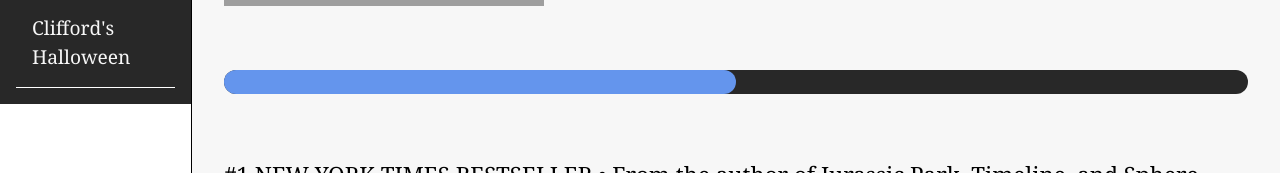
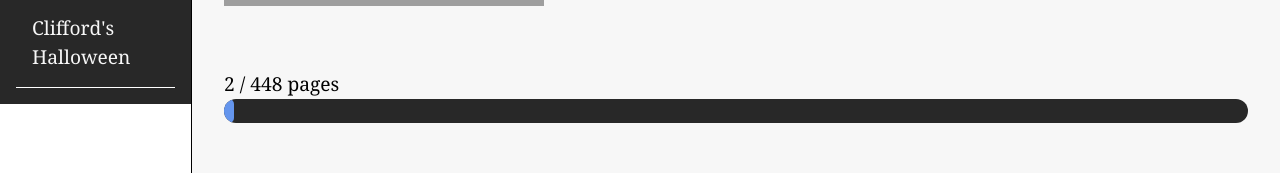
Before and after one commit to lawyerh/Reading_List, a React (Create React App) app: page / in a window 1280 px wide. Both pictures are taken after a click on the element "Airframe". Shown: the part 384-557 px from the top of the page. Built offline with nearby package versions, Linux system fonts and the light colour scheme; no server answers; data requests are answered from the project's data file; grey boxes are pictures that could not be loaded.

Commit message:
progress bar now updates style baseds on total number of pages read vs page count

```diff
--- a/src/App.css
+++ b/src/App.css
@@ -164,18 +164,25 @@ p, h1, h2, h3, h4, h5, h6 {
   height: 3rem;
   margin-left: auto;
 }
+.display__progress-container {
+  margin: 4rem 0;
+}
+.display__progress-text {
+  font-size: 1.2rem;
+}
 .display__progress {
+  --progress: 0%;
+  overflow: hidden;
   position: relative;
   height: 1.5rem;
   width: 100%;
   background-color: #282828;
-  margin: 4rem 0;
   border-radius: 1rem;
 }
 .display__progress::after {
   content: "";
   background-color: cornflowerblue;
-  width: 50%;
+  width: var(--progress);
   height: 100%;
   position: absolute;
   border-radius: inherit;
--- a/src/App.js
+++ b/src/App.js
@@ -5,9 +5,10 @@ import BookCreate from "./components/BookCreate";
 import Search from "./components/Search";
 
 import useGoogleContext from "./hooks/useGoogleContext";
+import useBooksContext from "./hooks/useBooksContext";
 
 function App(){
-const {query} = useGoogleContext();
+    const {query} = useGoogleContext();
     return(
         <div className="App">
             <h1 className="header">Reading list</h1>
--- a/src/components/Author.js
+++ b/src/components/Author.js
@@ -27,5 +27,4 @@ function Author({name, titles}){
     )
 };
 
-// TODO: Get books correct ID from app state
 export default Author;
--- a/src/components/BookDisplay.js
+++ b/src/components/BookDisplay.js
@@ -1,7 +1,9 @@
+import { useEffect, useState } from "react";
 import useBooksContext from "../hooks/useBooksContext";
 import defaultBookImage from "../img/book.jpeg"
 
 function BookDisplay(){
+    const [pageProgress, setPageProgress] = useState(1)
 
     const { books, updateTargetBook, targetBook, deleteBook  } = useBooksContext();
 
@@ -9,6 +11,21 @@ function BookDisplay(){
         deleteBook(targetBook.id)
         updateTargetBook(books[0].id)
     }
+
+    // Style object to change the progress bar width
+    const progressStyle = {
+
+        "--progress": `${pageProgress}%`
+    }
+
+    const handleUpdateProgress = () => {
+        let percentage = (targetBook.progress / targetBook.pageCount) * 100;
+        setPageProgress(Math.ceil(percentage));
+    }
+
+    useEffect(() => {
+        handleUpdateProgress();
+    }, [targetBook]);
 
     if(targetBook.title){
         return(
@@ -24,7 +41,10 @@ function BookDisplay(){
                     </div>
                     <button onClick={handleDelete} className="btn display__delete">Delete Book</button>
                 </div>
-                <div className="display__progress"></div>
+                <div onLoad={handleUpdateProgress} className="display__progress-container">
+                    <p className="display__progress-text">{`${targetBook.progress} / ${targetBook.pageCount}  pages`}</p>
+                    <div className="display__progress" style={progressStyle}></div>
+                </div>
                 <div className="display__description">
                     {targetBook.description}
                 </div>
--- a/src/contexts/BooksContext.js
+++ b/src/contexts/BooksContext.js
@@ -26,10 +26,10 @@ function Provider({children}) {
             publishedDate: book.publishedDate,
             description: book.description,
             pageCount: book.pageCount,
+            progress: 0,
             cagetories: book.categories,
             image: (book.imageLinks.thumbnail ? book.imageLinks.thumbnail : "default")
         })
-        // TODO some titles don't seem to have a thumbnail. Need to handle error
 
         setBooks([
             ...books,
@@ -82,7 +82,6 @@ function Provider({children}) {
     }, []) // adding a variable to this array would cause a rerender if that variable changes
 
     useEffect(() => {
-        console.log(targetBook);
     }, [targetBook])
     return (
             <BooksContext.Provider value={payload}>
--- a/src/db.json
+++ b/src/db.json
@@ -9,6 +9,7 @@
       "publishedDate": "2011-03-22",
       "description": "#1 NEW YORK TIMES BESTSELLER • From the author of Jurassic Park, Timeline, and Sphere comes this extraordinary thriller about airline safety, business intrigue, and a deadly cover-up. “The pacing is fast, the suspense nonstop.”—People Three passengers are dead. Fifty-six are injured. The interior cabin is virtually destroyed. But the pilot manages to land the plane. At a moment when the issue of safety and death in the skies is paramount in the public mind, a lethal midair disaster aboard a commercial twin-jet airliner flying from Hong Kong to Denver triggers a pressured and frantic investigation. Airframe is nonstop reading, full of the extraordinary mixture of super suspense and authentic information on a subject of compelling interest that are the hallmarks of Michael Crichton. “A one-sitting read that will cause a lifetime of white-knuckled nightmares.”—The Philaelphia Inquirer “The ultimate thriller . . . [Crichton’s] stories are always page-turners of the highest order. . . . [Airframe] moves like a firehouse dog chasing a red truck.”—The Denver Post “Dramatically vivid.”—The New York Times",
       "pageCount": 448,
+      "progress": 2,
       "cagetories": [
         "Fiction"
       ],
@@ -24,6 +25,7 @@
       "publishedDate": "2009-10-13",
       "description": "New York Times bestselling author Michael Crichton delivers another action-packed techo-thriller in State of Fear. When a group of eco-terrorists engage in a global conspiracy to generate weather-related natural disasters, its up to environmental lawyer Peter Evans and his team to uncover the subterfuge. From Tokyo to Los Angeles, from Antarctica to the Solomon Islands, Michael Crichton mixes cutting edge science and action-packed adventure, leading readers on an edge-of-your-seat ride while offering up a thought-provoking commentary on the issue of global warming. A deftly-crafted novel, in true Crichton style, State of Fear is an exciting, stunning tale that not only entertains and educates, but will make you think.",
       "pageCount": 817,
+      "progress": 1,
       "cagetories": [
         "Fiction"
       ],
@@ -39,6 +41,7 @@
       "publishedDate": "2016-05-31",
       "description": "Classic Clifford reissued!Out of all the holidays, Emily Elizabeth and Clifford like Halloween the most. They play games, trick-or-treat in the neighborhood, and tell ghost stories. Best of all, they can wear costumes! Clown, witch, knight, or ghost--what will Clifford decide to dress up as this year?",
       "pageCount": 36,
+      "progress": 1,
       "cagetories": [
         "Juvenile Fiction"
       ],
--- a/src/scss/_components.scss
+++ b/src/scss/_components.scss
@@ -105,18 +105,30 @@
         margin-left: auto;
     }
 
+    &__progress-container {
+        margin: 4rem 0;
+    }
+
+    &__progress-text {
+        font-size: 1.2rem;
+    }
+
     &__progress {
+        // Setting a variable that I can update with react
+        --progress:  0%;
+        overflow: hidden;
+
         position: relative;
         height: 1.5rem;
         width: 100%;
         background-color: $primary-grey-dark;
-        margin: 4rem 0;
+
         border-radius: 1rem;
 
         &::after {
             content: "";
             background-color: $primary-blue-dark;
-            width: 50%;
+            width: var(--progress);
             height: 100%;
             position: absolute;
             border-radius: inherit;
--- a/src/scss/_utilities.scss
+++ b/src/scss/_utilities.scss
@@ -5,6 +5,11 @@ $primary-grey: #f7f7f7;
 $primary-grey-dark: #282828;
 $primary-beige: bisque;
 $border : 1px solid black;
+
+// Setting root vartiables to be able to update in react component
+
+
+
 
 .btn {
     padding: .2em 1rem;
```
Also changed, not shown: 2 other files (tests, documents, lock files or other folders).
